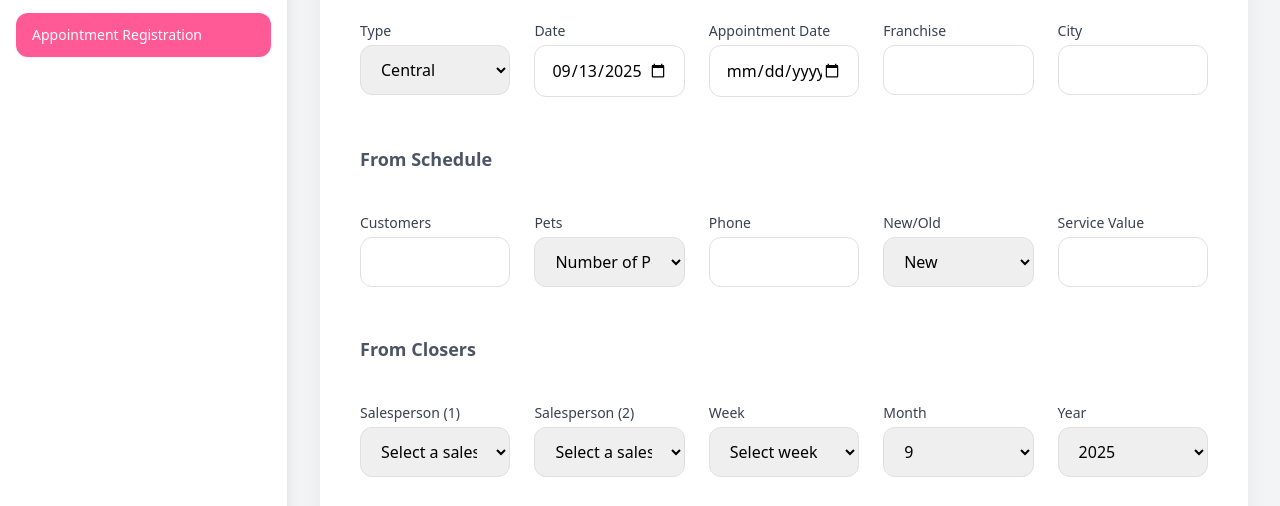
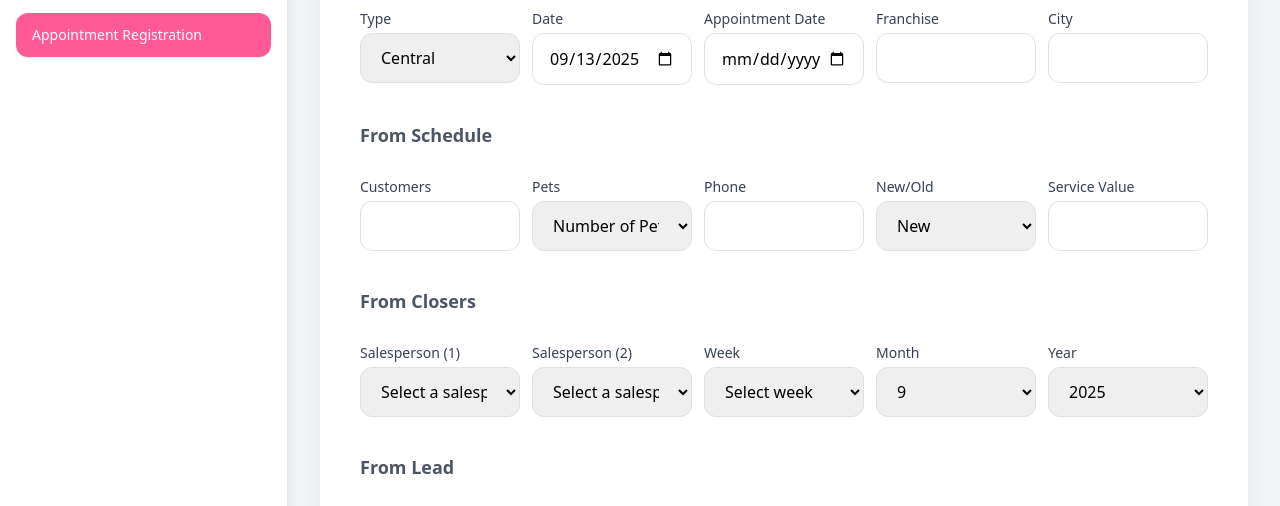
Before and after one commit to AlanSalviano/myshineapp, a website: page public/agendamentos.html in a window 1280 px wide. Shown: the part 251-757 px from the top of the page. Drawn offline with nearby package versions, Linux system fonts and the light colour scheme; no server answers.

Commit message:
Update agendamentos.html

```diff
--- a/public/agendamentos.html
+++ b/public/agendamentos.html
@@ -90,7 +90,7 @@
                 <div class="card">
                     <h2 class="text-xl font-bold text-gray-700 mb-6">Register a New Appointment</h2>
 
-                    <form id="scheduleForm" class="grid grid-cols-1 md:grid-cols-2 lg:grid-cols-5 gap-6">
+                    <form id="scheduleForm" class="grid grid-cols-1 md:grid-cols-2 lg:grid-cols-5 gap-3">
 
                         <!-- From Logistic -->
                         <div class="col-span-full">
```
